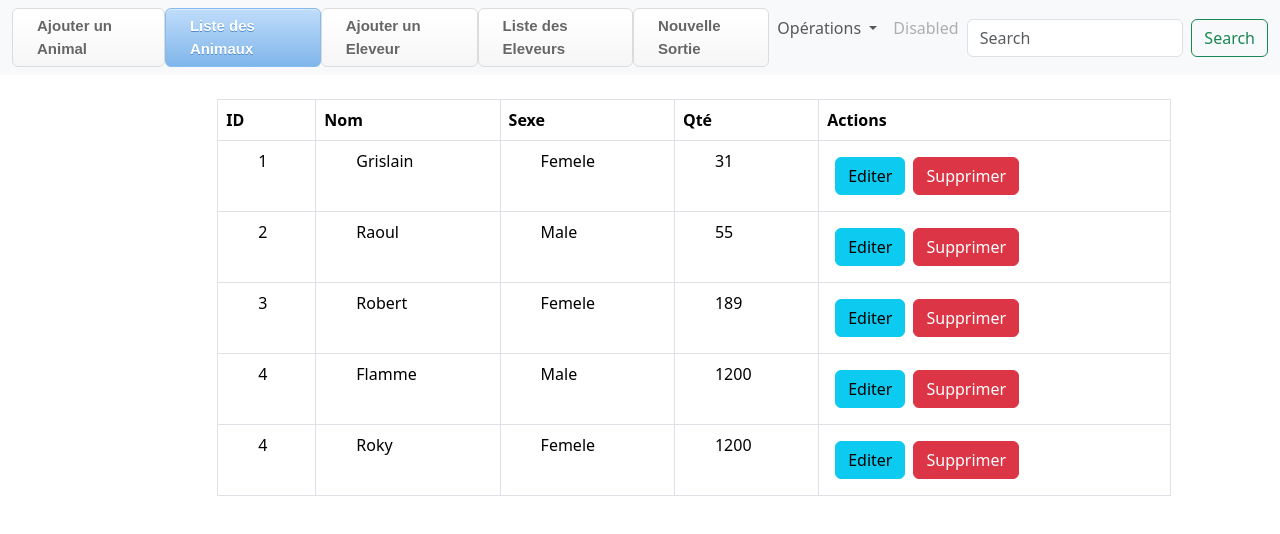
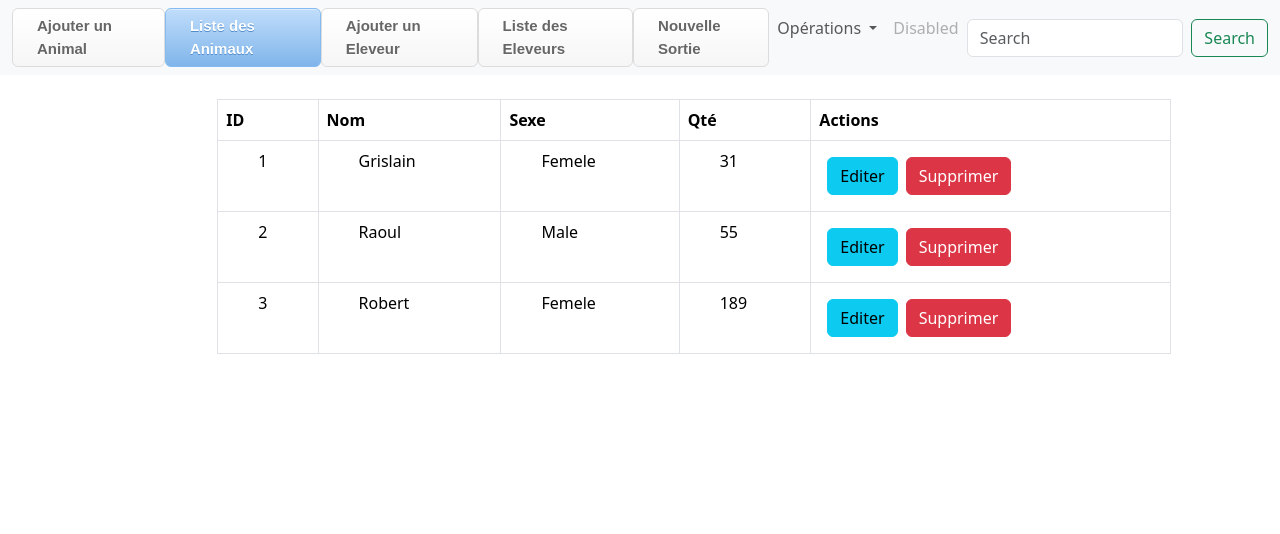
Before and after one commit to Bitsa033/Animaux, an Angular app: page /animaux in a window 1280 px wide. Shown: the top 534 px of the page. Built offline with nearby package versions, Linux system fonts and the light colour scheme.

Commit message:
on essaie de travailler avec les servies

```diff
--- a/src/app/ajouter-animal/ajouter-animal.component.html
+++ b/src/app/ajouter-animal/ajouter-animal.component.html
@@ -5,19 +5,19 @@
             <div class="row">
                 <div class="col">
                     <h4>Nom de race</h4>
-                    <input type="text" class="form-control">
+                    <input name="race" id="race" type="text" class="form-control">
                     <h4>Nom d'espèce</h4>
-                    <input type="text" class="form-control">
+                    <input name="espec" id="espece" type="text" class="form-control">
                     <h4>Nom de l'animal</h4>
-                    <input type="text" class="form-control">
+                    <input name="animal" id="animal" type="text" class="form-control">
                 </div>
                 <div class="col">
                     <h4>Sexe</h4>
-                    <input type="text" class="form-control">
+                    <input name="sexe" id="sexe" type="text" class="form-control">
                     <h4>Qté en stock</h4>
-                    <input type="text" class="form-control">
+                    <input name="qte" id="qte" type="text" class="form-control">
                     <h4>Qté en alerte</h4>
-                    <input type="text" class="form-control">
+                    <input name="qa" id="qa" type="text" class="form-control">
                 </div>
             </div>
             <br><br>
@@ -26,7 +26,7 @@
                     <input type="reset" class="form-control btn btn-danger">
                 </div>
                 <div class="col-md-4">
-                    <input type="submit" class="form-control btn btn-success">
+                    <input id="btn-submit-animal" type="submit" class="form-control btn btn-success">
                 </div>
             </div>
             <br>
--- a/src/app/ajouter-animal/ajouter-animal.component.ts
+++ b/src/app/ajouter-animal/ajouter-animal.component.ts
@@ -1,4 +1,9 @@
 import { Component } from '@angular/core';
+
+// axios.get("localhost:8000/create-aninal").then((data)=>{
+//   console.log(data);
+
+// });
 
 @Component({
   selector: 'app-ajouter-animal',
--- a/src/app/animal.service.ts
+++ b/src/app/animal.service.ts
@@ -3,7 +3,19 @@ import { Injectable } from '@angular/core';
 @Injectable({
   providedIn: 'root'
 })
+
 export class AnimalService {
+    animals = [
+        {id:1,nom:'Grislain',sexe:'Femele',qte:31},
+        {id:2,nom:'Raoul',sexe:'Male',qte:55},
+        {id:3,nom:'Robert',sexe:'Femele',qte:189},
+        // {id:4,nom:'Flamme',sexe:'Male',qte:1200},
+        // {id:5,nom:'Roky',sexe:'Femele',qte:1200},
 
-  constructor() {}
+    ]
+  constructor() {
+
+    this.animals
+  }
+
 }
--- a/src/app/animaux/animaux.component.html
+++ b/src/app/animaux/animaux.component.html
@@ -21,7 +21,7 @@
                     </td>
                     <td>
                         <ul >
-                            <li class="nav-link">{{item.Nom}}</li>
+                            <li class="nav-link">{{item.nom}}</li>
                         </ul>
                     </td>
                     <td>
--- a/src/app/animaux/animaux.component.ts
+++ b/src/app/animaux/animaux.component.ts
@@ -1,17 +1,26 @@
 import { Component } from '@angular/core';
+import { AnimalService } from '../animal.service';
 
 @Component({
   selector: 'app-animaux',
   templateUrl: './animaux.component.html',
-  styleUrls: ['./animaux.component.css']
+  styleUrls: ['./animaux.component.css'],
+  // providers:[AnimalService]
 })
 export class AnimauxComponent {
-  animaux=[
-    {id:1,Nom:'Grislain',sexe:'Femele',qte:31},
-    {id:2,Nom:'Raoul',sexe:'Male',qte:55},
-    {id:3,Nom:'Robert',sexe:'Femele',qte:189},
-    {id:4,Nom:'Flamme',sexe:'Male',qte:1200},
-    {id:4,Nom:'Roky',sexe:'Femele',qte:1200},
 
-  ]
+  animaux:any
+
+  constructor(animals:AnimalService ){
+    this.animaux=animals.animals
+  }
+
+  // animaux=[
+  //   {id:1,Nom:'Grislain',sexe:'Femele',qte:31},
+  //   {id:2,Nom:'Raoul',sexe:'Male',qte:55},
+  //   {id:3,Nom:'Robert',sexe:'Femele',qte:189},
+  //   {id:4,Nom:'Flamme',sexe:'Male',qte:1200},
+  //   {id:4,Nom:'Roky',sexe:'Femele',qte:1200},
+
+  // ]
 }
--- a/src/app/app.module.ts
+++ b/src/app/app.module.ts
@@ -1,7 +1,5 @@
 import { NgModule } from '@angular/core';
 import { BrowserModule } from '@angular/platform-browser';
-//mport axios from 'axios
-
 import { AppRoutingModule } from './app-routing.module';
 import { AppComponent } from './app.component';
 import { AnimauxComponent } from './animaux/animaux.component';
```
